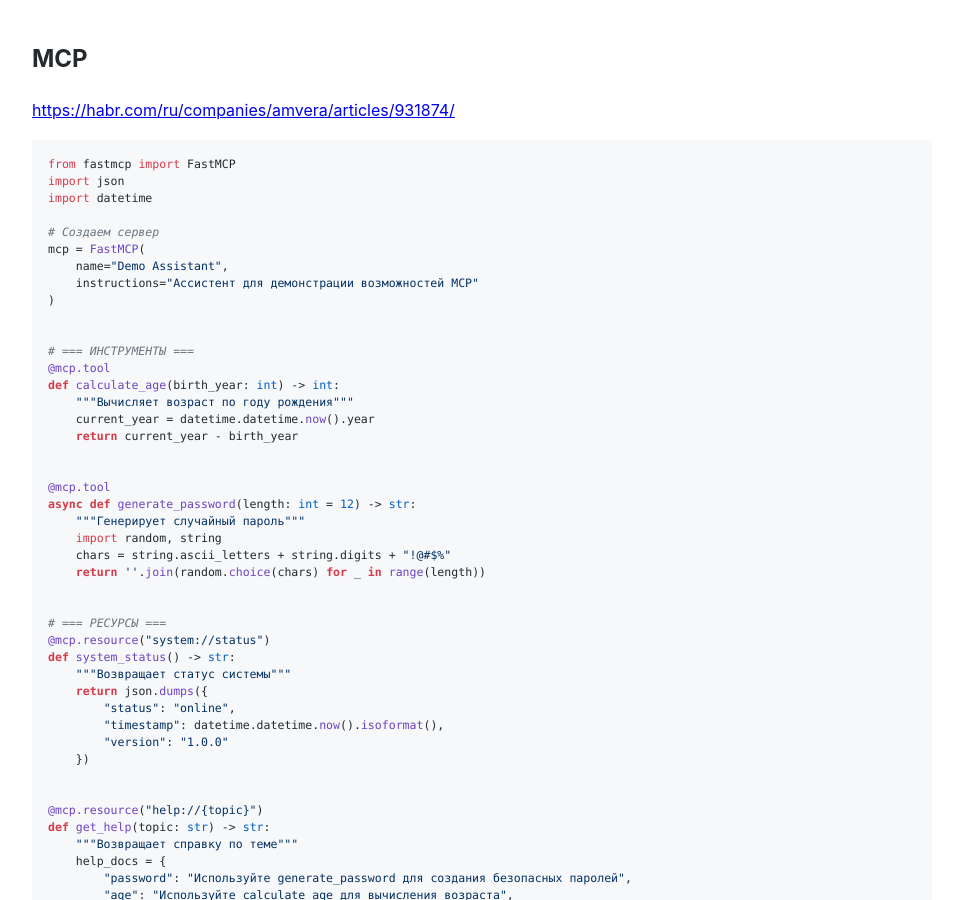
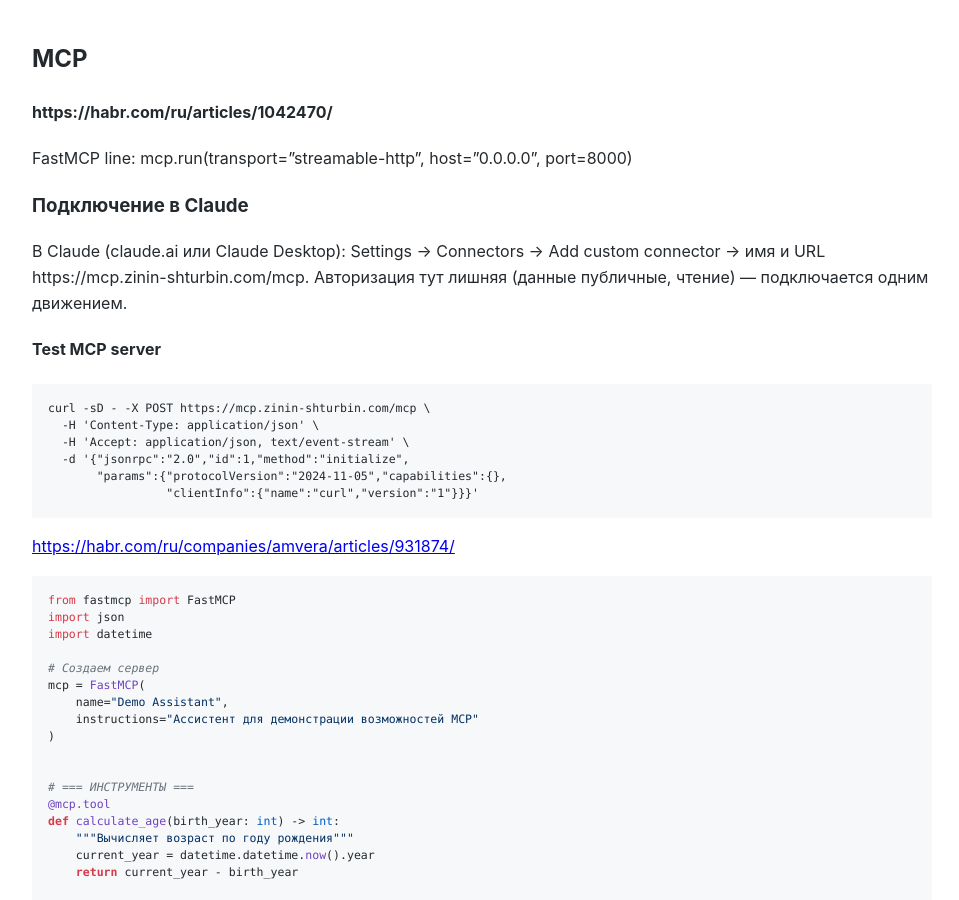
Before and after one commit to Michael-Lubinsky/michael-lubinsky.github.com, a Jekyll site: the page built from ml/mcp.md, in a window 1280 px wide and 900 px high. Shown: the whole window, without its empty margins (158-1117 px from the left). Built offline with Jekyll 4.4.1, drawn with Linux system fonts in a browser that asks for light colours; our own code applies the rules of GitHub Pages for plain Markdown files.

Commit message:
Update MCP documentation with connection and test info
Added connection instructions for Claude and a test command for the MCP server.

````diff
--- a/ml/mcp.md
+++ b/ml/mcp.md
@@ -1,5 +1,21 @@
 ## MCP
 
+#### https://habr.com/ru/articles/1042470/
+FastMCP line:
+mcp.run(transport="streamable-http", host="0.0.0.0", port=8000)
+
+### Подключение в Claude
+В Claude (claude.ai или Claude Desktop): Settings → Connectors → Add custom connector → имя и URL https://mcp.zinin-shturbin.com/mcp. Авторизация тут лишняя (данные публичные, чтение) — подключается одним движением.
+
+#### Test MCP server
+```
+curl -sD - -X POST https://mcp.zinin-shturbin.com/mcp \
+  -H 'Content-Type: application/json' \
+  -H 'Accept: application/json, text/event-stream' \
+  -d '{"jsonrpc":"2.0","id":1,"method":"initialize",
+       "params":{"protocolVersion":"2024-11-05","capabilities":{},
+                 "clientInfo":{"name":"curl","version":"1"}}}'
+```
 <https://habr.com/ru/companies/amvera/articles/931874/>
 ```python
 from fastmcp import FastMCP
````
